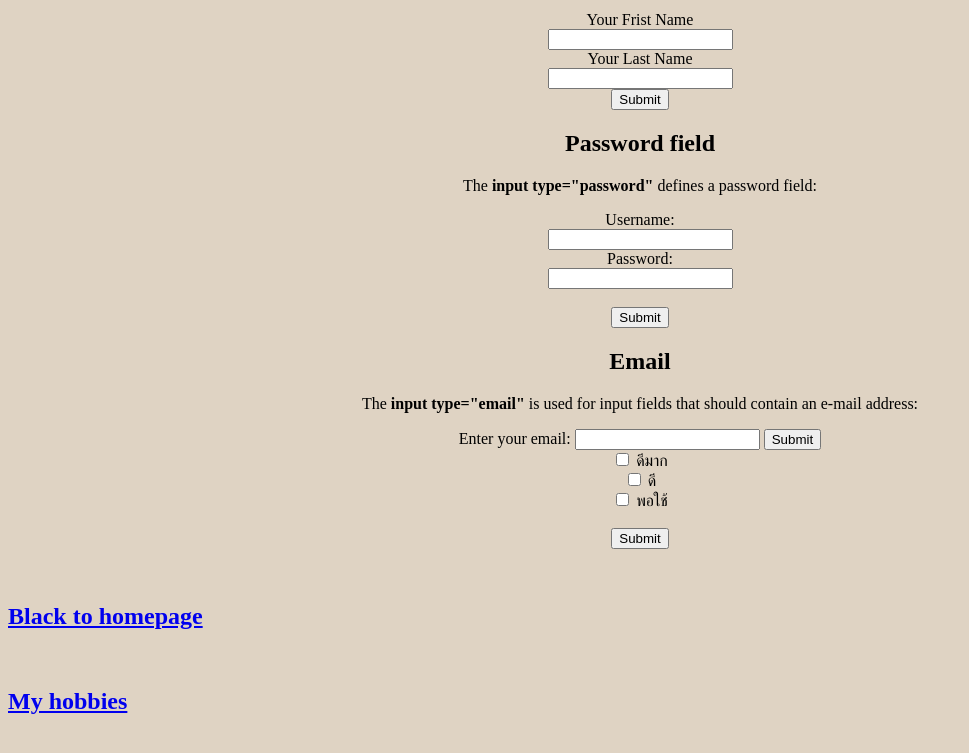
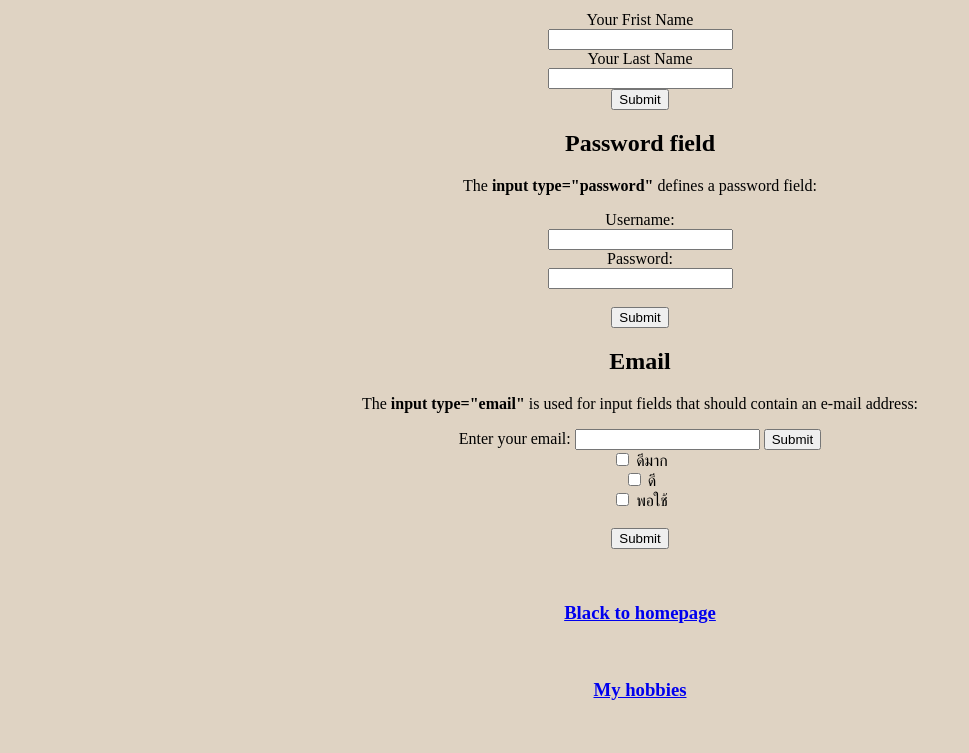
Before and after one commit to pangkopsr/myfristwebsite, a plain HTML site: page contact-me.html in a window 1280 px wide. Shown: the part 1359-2112 px from the top of the page, without its empty margins (0-969 px from the left). Drawn offline with Linux system fonts and the light colour scheme.

Commit message:
Update contact-me.html

```diff
--- a/contact-me.html
+++ b/contact-me.html
@@ -60,9 +60,9 @@
         <input type="submit" value="Submit">
 </froms></center>
 <br>
-    <h2><a href="index.html">Black to homepage</a></h2>
+    <center><h3><a href="index.html">Black to homepage</a></h3></center>
     <br>
-    <h2><a href="hobbies.html">My hobbies</a></h2>
+    <center><h3><a href="hobbies.html">My hobbies</a></h3></center>
 <br>
 </body>
 </html>
```
